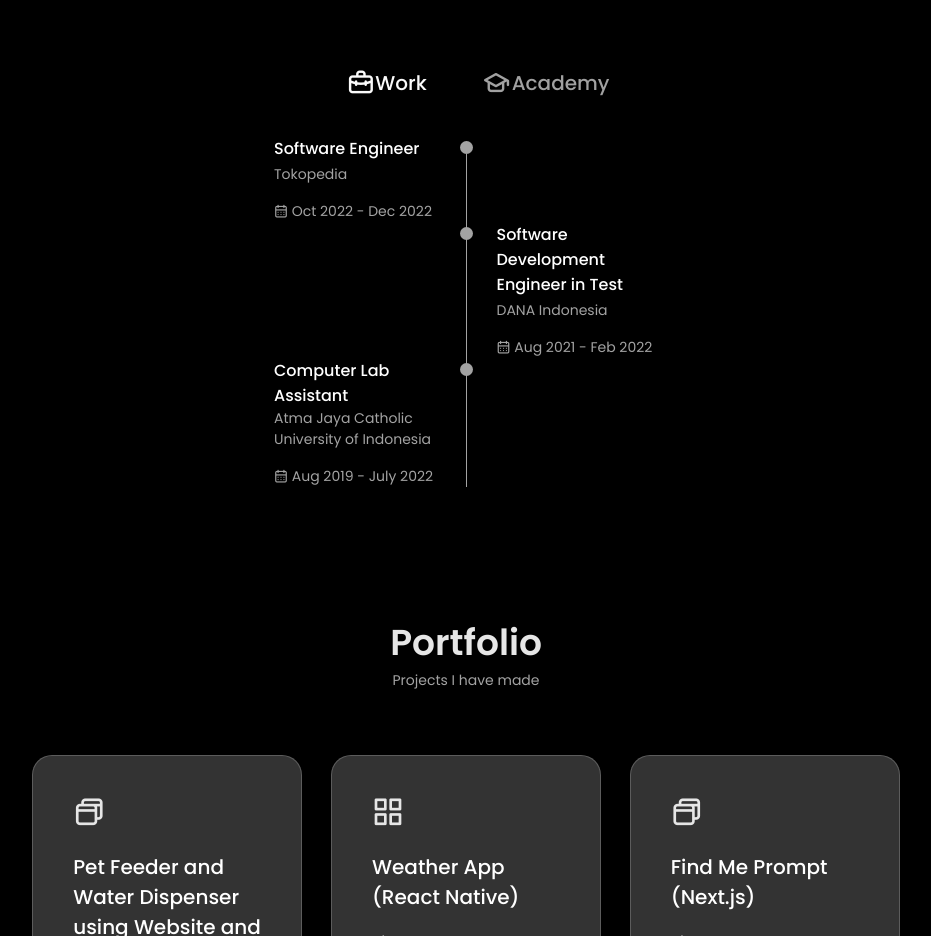
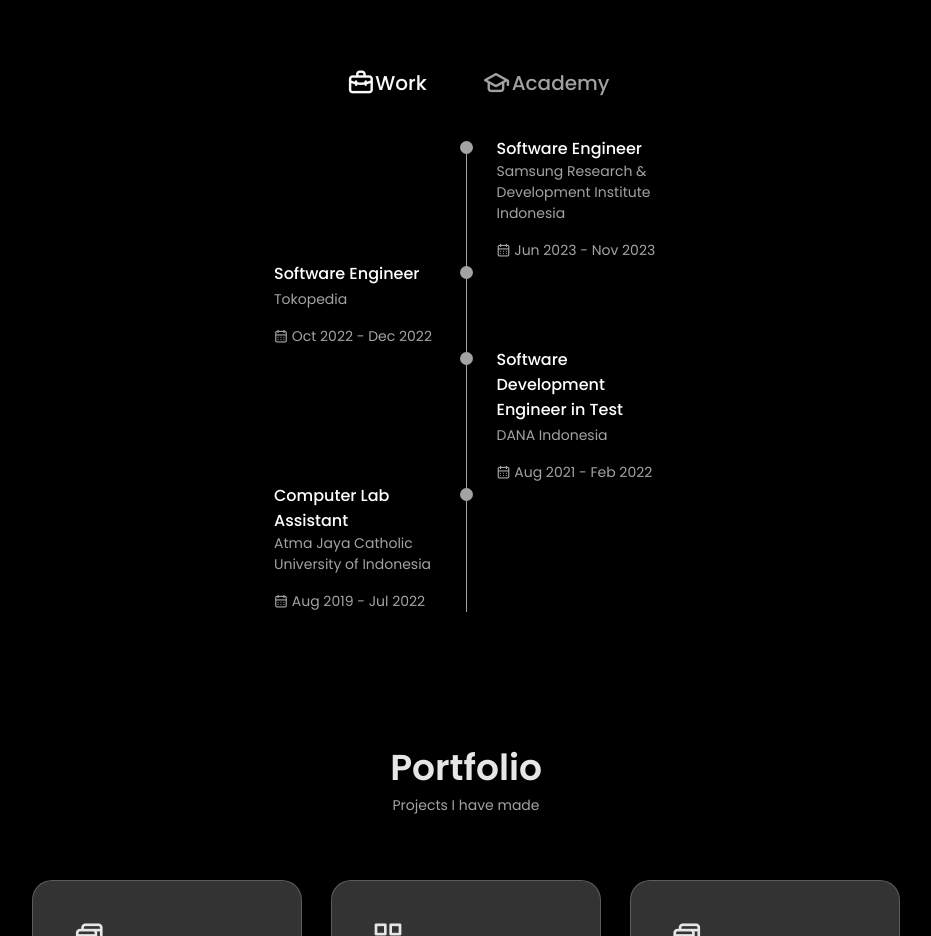
Before and after one commit to kevinwebtest/kevinwebtest.github.io, a React (Create React App) app: page / in a window 1280 px wide. Shown: the part 1420-2356 px from the top of the page, without its empty margins (174-1105 px from the left). Built offline with nearby package versions, Linux system fonts and the light colour scheme.

Commit message:
Add Samsung Experience

```diff
--- a/src/components/qualification/Qualification.jsx
+++ b/src/components/qualification/Qualification.jsx
@@ -42,6 +42,21 @@ export default function Qualification() {
                         }
                     >
                         <div className="qualification__data">
+                            <div></div>
+                            <div>
+                                <span className="qualification__rounder"></span>
+                                <span className="qualification__line"></span>
+                            </div>
+                            <div>
+                                <h3 className="qualification__title">Software Engineer</h3>
+                                <span className="qualification__subtitle">Samsung Research & Development Institute Indonesia</span>
+                                <div className="qualification__calendar">
+                                    <i className="uil uil-calendar-alt"></i> Jun 2023 - Nov 2023
+                                </div>
+                            </div>
+                        </div>
+
+                        <div className="qualification__data">
                             <div>
                                 <h3 className="qualification__title">Software Engineer</h3>
                                 <span className="qualification__subtitle">Tokopedia</span>
@@ -79,7 +94,7 @@ export default function Qualification() {
                                 <h3 className="qualification__title">Computer Lab Assistant</h3>
                                 <span className="qualification__subtitle">Atma Jaya Catholic University of Indonesia</span>
                                 <div className="qualification__calendar">
-                                    <i className="uil uil-calendar-alt"></i> Aug 2019 - July 2022
+                                    <i className="uil uil-calendar-alt"></i> Aug 2019 - Jul 2022
                                 </div>
                             </div>
 
```
